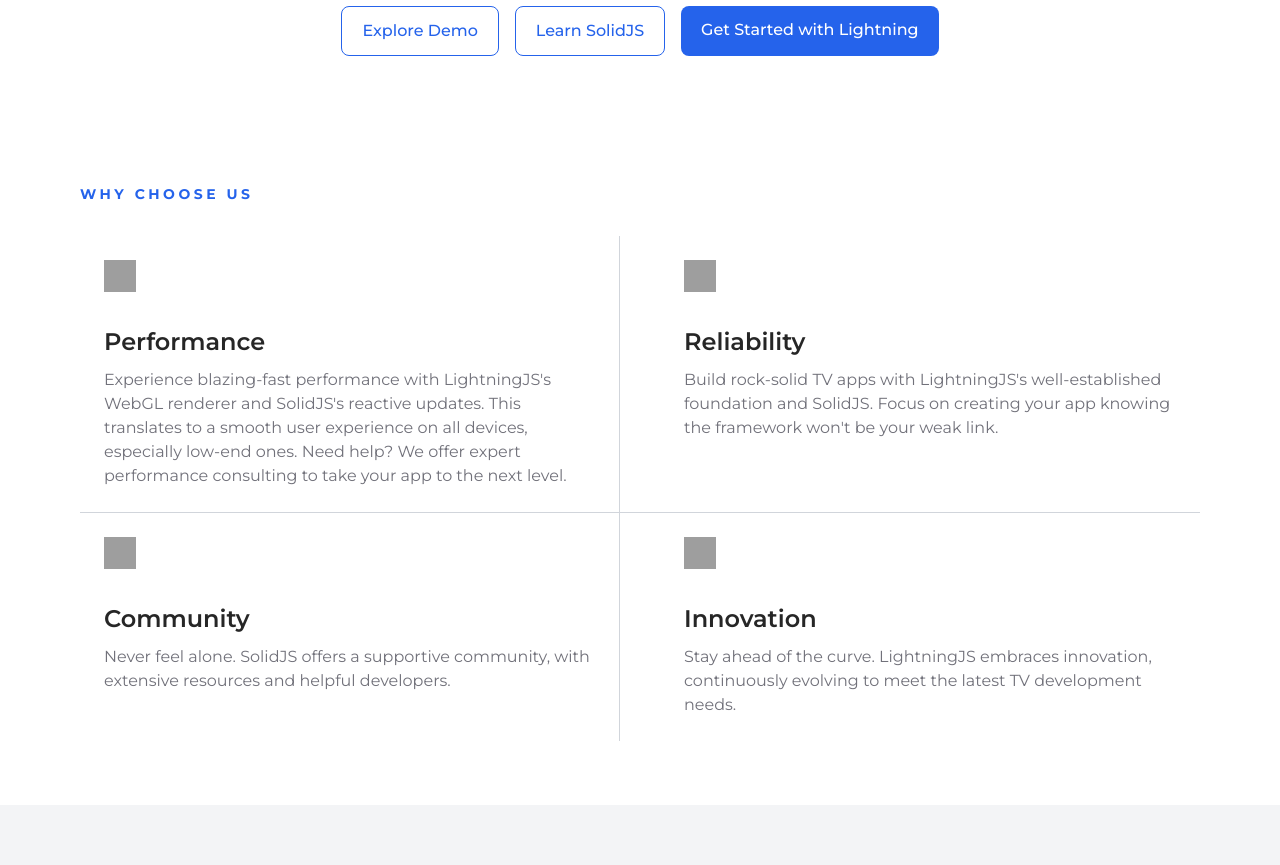
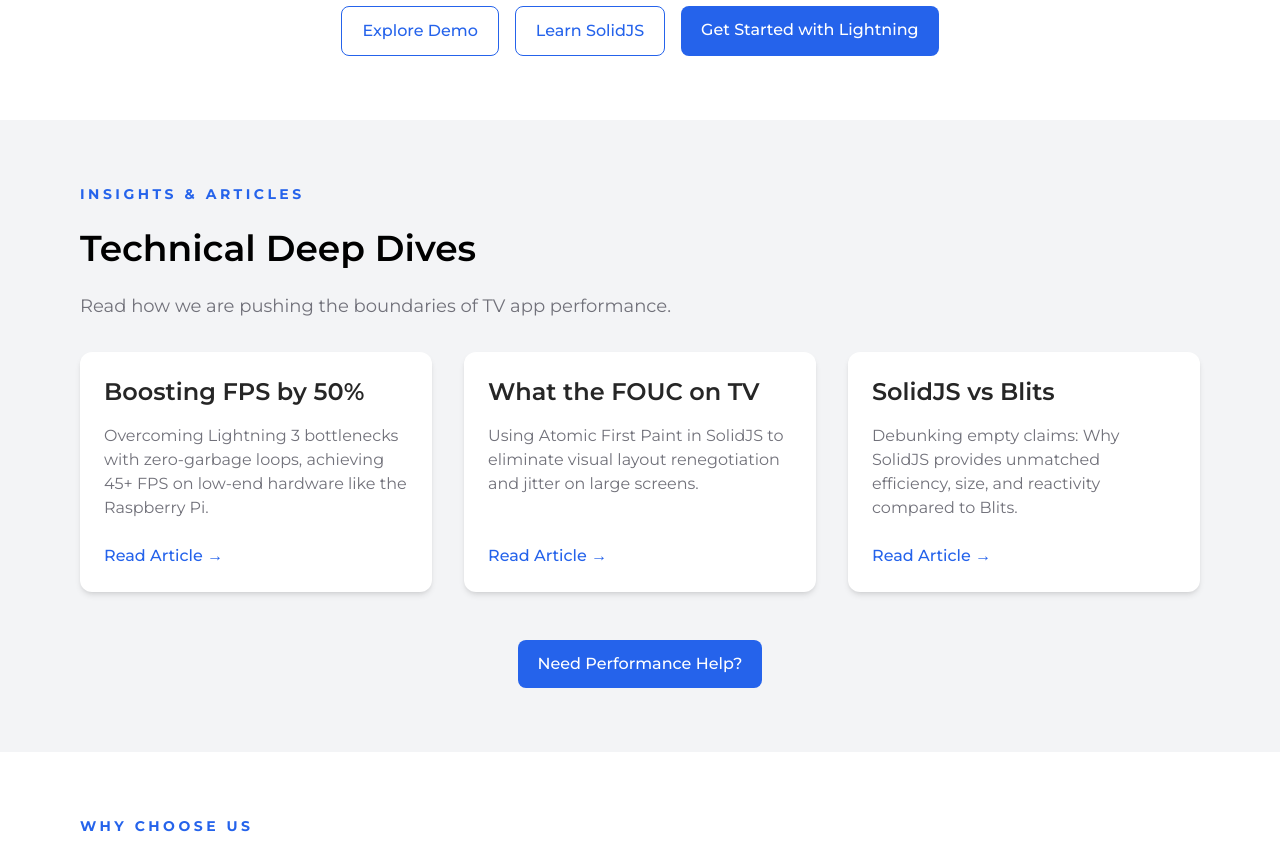
Before and after one commit to lightning-tv/lightningtv.dev, a website: page docs/index.html in a window 1280 px wide. Shown: the part 1900-2765 px from the top of the page. Drawn offline with Linux system fonts and the light colour scheme; grey boxes are pictures that could not be loaded.

Commit message:
update site with articles

```diff
--- a/docs/index.html
+++ b/docs/index.html
@@ -4,23 +4,23 @@
 <head>
   <meta charset="UTF-8" />
   <meta name="viewport" content="width=device-width, initial-scale=1.0" />
-  <title>Connected TV: Use SolidJS with LightningJS Renderer</title>
+  <title>SolidJS for TV: The Fastest LightningJS Framework Alternative</title>
   <meta name="description"
-    content="Connected TV builds on LightningJS, an open-source WebGL renderer enabling smooth and visually appealing UIs in a web browser. Achieve high performance TV apps even on low-end devices without HTML or CSS using SolidJS.">
+    content="SolidJS for TV is the fastest LightningJS framework alternative, delivering 50% more FPS and eliminate layout jitter. Achieve ultimate TV app performance even on low-end devices.">
   <meta name="keywords"
-    content="Lightning, LightningJS, javascript, WebGL renderer, high performance, TV apps, low-end devices, SolidJS, React, open-source, smooth UI, visually appealing, front-end framework">
+    content="Lightning, LightningJS, javascript, WebGL renderer, high performance, TV apps, low-end devices, SolidJS, React, open-source, front-end framework, Blits alternative, TV app performance consulting, Lightning 3 optimization, Zero FOUC">
   <meta name="author" content="Chris Lorenzo">
   <link rel="canonical" href="https://lightningtv.dev/">
-  <meta property="og:title" content="Connected TV: Use SolidJS with LightningJS Renderer">
+  <meta property="og:title" content="SolidJS for TV: The Fastest LightningJS Framework Alternative">
   <meta property="og:description"
-    content="Connected TV builds on LightningJS, an open-source WebGL renderer enabling smooth and visually appealing UIs in a web browser. Achieve high performance TV apps even on low-end devices without HTML or CSS using SolidJS.">
+    content="SolidJS for TV is the fastest LightningJS framework alternative, delivering 50% more FPS and eliminate layout jitter. Achieve ultimate TV app performance even on low-end devices.">
   <meta property="og:url" content="https://lightningtv.dev">
   <meta property="og:type" content="website">
   <meta property="og:image" content="https://lightningtv.dev/images/logo-400.png">
   <meta name="twitter:card" content="summary_large_image">
-  <meta name="twitter:title" content="Connected TV: Use SolidJS with Lightning Renderer">
+  <meta name="twitter:title" content="SolidJS for TV: The Fastest LightningJS Framework Alternative">
   <meta name="twitter:description"
-    content="Connected TV builds on Lightning, an open-source WebGL renderer enabling smooth and visually appealing UIs in a web browser. Achieve high performance TV apps even on low-end devices without HTML or CSS using SolidJS.">
+    content="SolidJS for TV is the fastest LightningJS framework alternative, delivering 50% more FPS and eliminate layout jitter. Achieve ultimate TV app performance even on low-end devices.">
   <meta name="twitter:image" content="https://lightningtv.dev/images/logo-400.png">
   <link href="./output.css" rel="stylesheet" />
   <link rel="preconnect" href="https://fonts.googleapis.com" />
@@ -93,9 +93,10 @@
           <span class="hero-text block md:inline bg-clip-text text-transparent animate-fade-up">Supercharge</span>
           your <span class="hero-tv-apps">TV Apps</span>
         </h1>
-        <p class="self-stretch mt-4 text-xl text-center text-white max-md:max-w-full">
-          Use SolidJS to craft stunning TV Apps with the
-          performance of LightningJS.
+        <p class="self-stretch mt-8 text-xl text-center text-white max-md:max-w-4xl">
+          Use SolidJS to craft stunning TV Apps. <br />
+          Achieve 50% higher FPS than standard LightningJS and eliminate layout
+          jitter with Atomic First Paint.
         </p>
         <div class="flex gap-4 justify-center mt-16 text-base font-medium text-zinc-900 max-md:flex-wrap max-md:mt-10">
           <a href="https://lightning-tv.github.io/solid/#/"
@@ -246,6 +247,46 @@
         <a href="https://lightning-tv.github.io/solid/#/"
           class="justify-center px-5 py-3 text-white hover:bg-blue-800 bg-blue-600 rounded-lg">Get Started with
           Lightning</a>
+      </div>
+    </section>
+
+    <section class="flex flex-col items-start px-20 py-16 w-full bg-gray-100 max-md:px-5 max-md:max-w-full">
+      <h2 class="text-sm font-bold leading-5 text-blue-600 uppercase tracking-[3.5px] max-md:max-w-full">
+        Insights & Articles
+      </h2>
+      <h3 class="mt-6 text-4xl font-semibold text-black max-md:max-w-full">
+        Technical Deep Dives
+      </h3>
+      <p class="mt-6 text-lg leading-7 text-zinc-500 max-md:max-w-full">
+        Read how we are pushing the boundaries of TV app performance.
+      </p>
+      <div class="grid grid-cols-1 md:grid-cols-2 lg:grid-cols-3 gap-8 mt-8 w-full">
+        <a href="https://medium.com/@chiefcll/boosting-lightning-fps-by-50-e0ff8617ee48" target="_blank"
+          class="flex flex-col gap-4 rounded-xl bg-white p-6 shadow-md hover:shadow-lg transition">
+          <h4 class="text-2xl font-semibold text-neutral-800">Boosting FPS by 50%</h4>
+          <p class="grow text-zinc-500">Overcoming Lightning 3 bottlenecks with zero-garbage loops, achieving 45+ FPS on
+            low-end hardware like the Raspberry Pi.</p>
+          <span class="text-blue-600 font-medium mt-2">Read Article &rarr;</span>
+        </a>
+        <a href="https://medium.com/@chiefcll/what-the-fouc-68584947bab3" target="_blank"
+          class="flex flex-col gap-4 rounded-xl bg-white p-6 shadow-md hover:shadow-lg transition">
+          <h4 class="text-2xl font-semibold text-neutral-800">What the FOUC on TV</h4>
+          <p class="grow text-zinc-500">Using Atomic First Paint in SolidJS to eliminate visual layout renegotiation and
+            jitter on large screens.</p>
+          <span class="text-blue-600 font-medium mt-2">Read Article &rarr;</span>
+        </a>
+        <a href="https://medium.com/@chiefcll/solidjs-vs-blits-debunking-the-most-efficient-framework-claim-17ea7b31fba4"
+          target="_blank" class="flex flex-col gap-4 rounded-xl bg-white p-6 shadow-md hover:shadow-lg transition">
+          <h4 class="text-2xl font-semibold text-neutral-800">SolidJS vs Blits</h4>
+          <p class="grow text-zinc-500">Debunking empty claims: Why SolidJS provides unmatched efficiency, size, and
+            reactivity compared to Blits.</p>
+          <span class="text-blue-600 font-medium mt-2">Read Article &rarr;</span>
+        </a>
+      </div>
+      <div class="flex justify-center w-full mt-12">
+        <a href="#consulting"
+          class="justify-center px-5 py-3 text-white hover:bg-blue-800 bg-blue-600 rounded-lg text-base font-medium leading-6">Need
+          Performance Help?</a>
       </div>
     </section>
 
```
Also changed, not shown: docs/output.css.
